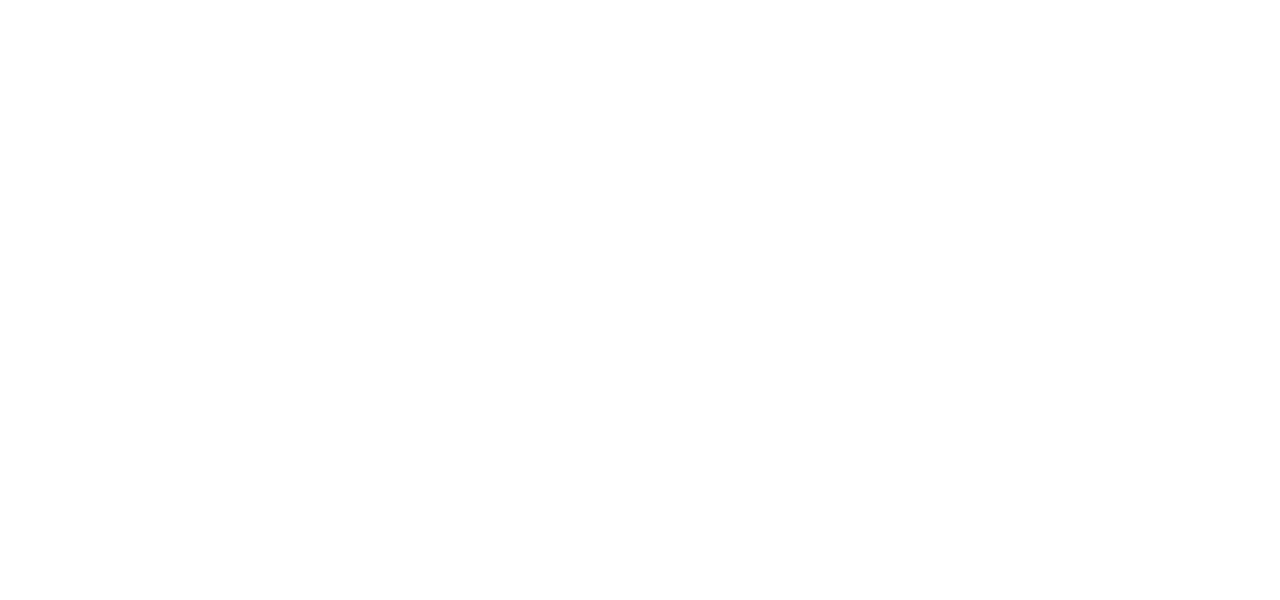
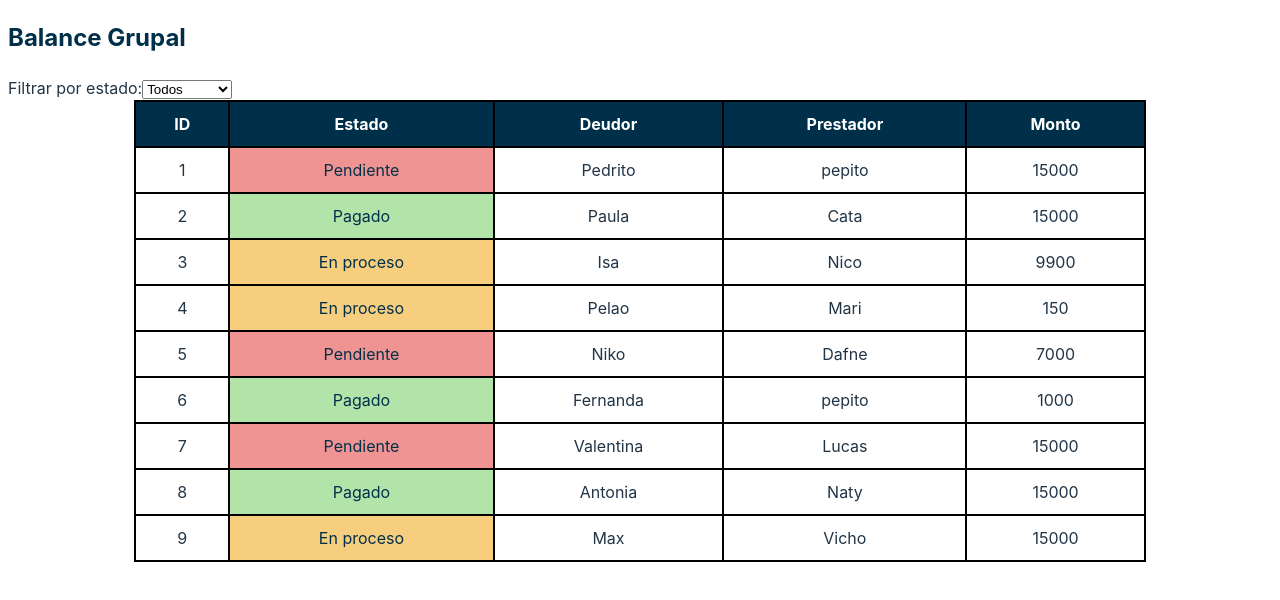
Before and after one commit to DafneValdivia/Frontend-DesarrolloSoftware, a React (Vite) app: page /group in a window 1280 px wide. Before the commit this address had no page. Shown: the top 600 px of the page. Built offline with nearby package versions, Linux system fonts and the light colour scheme.

Commit message:
Vista de Grupo

```diff
--- a/src/App.css
+++ b/src/App.css
@@ -66,6 +66,7 @@
 
 h2 {
   text-align: left;
+  color: #003049;
 }
 
 .foto {
--- a/src/Routing.jsx
+++ b/src/Routing.jsx
@@ -1,12 +1,14 @@
 import { Route, Routes } from 'react-router-dom';
 import App from './App';
 import TestComponents from './views/TestComponents';
+import GroupBalance from './views/GroupBalance';
 
 export default function Routing() {
     return (
         <Routes>
             <Route path="/" element={<App />} />
             <Route path="/groupcard" element={<TestComponents />} />
+            <Route path="/group" element={<GroupBalance />} />
         </Routes>
     )
 }
--- /dev/null
+++ b/src/views/GroupBalance.css
@@ -0,0 +1,39 @@
+/* Centrar la tabla en la página */
+table {
+    margin: 0 auto;
+    border-collapse: collapse; /* Elimina los espacios entre bordes */
+    width: 80%; /* Ajusta el ancho de la tabla como prefieras */
+}
+
+/* Bordes y color para la tabla */
+table, th, td {
+    border: 2px solid #000;
+}
+
+/* Estilos para el encabezado de la tabla */
+thead {
+    background-color: #003049; /* Color de fondo azul */
+    color: white; /* Color de letra blanco */
+}
+
+/* Agregar relleno a las celdas */
+th, td {
+    padding: 10px;
+    text-align: center;
+}
+
+/* Estilos para los diferentes estados */
+.estado-pendiente {
+    background-color: #ef9393;
+    color: #003049;
+}
+
+.estado-pagado {
+    background-color: #b2e4aa;
+    color: #003049;
+}
+
+.estado-en-proceso {
+    background-color: #f6ce7e;
+    color: #003049;
+}
--- /dev/null
+++ b/src/views/GroupBalance.jsx
@@ -0,0 +1,78 @@
+import React, { useState } from "react";
+import '../App.css';
+import './GroupBalance.css'
+
+export default function GroupBalance() {
+
+    const balanceData = [
+        {deuda_id: 1, state: "Pendiente", deudor: "Pedrito", prestador: "pepito", amount: 15000},
+        {deuda_id: 2, state: "Pagado", deudor: "Paula", prestador: "Cata", amount: 15000},
+        {deuda_id: 3, state: "En proceso", deudor: "Isa", prestador: "Nico", amount: 9900},
+        {deuda_id: 4, state: "En proceso", deudor: "Pelao", prestador: "Mari", amount: 150},
+        {deuda_id: 5, state: "Pendiente", deudor: "Niko", prestador: "Dafne", amount: 7000},
+        {deuda_id: 6, state: "Pagado", deudor: "Fernanda", prestador: "pepito", amount: 1000},
+        {deuda_id: 7, state: "Pendiente", deudor: "Valentina", prestador: "Lucas", amount: 15000},
+        {deuda_id: 8, state: "Pagado", deudor: "Antonia", prestador: "Naty", amount: 15000},
+        {deuda_id: 9, state: "En proceso", deudor: "Max", prestador: "Vicho", amount: 15000},
+    ]
+
+    const getStateClass = (state) => {
+        switch (state) {
+            case "Pendiente":
+                return "estado-pendiente";
+            case "Pagado":
+                return "estado-pagado";
+            case "En proceso":
+                return "estado-en-proceso";
+            default:
+                return "";
+        }
+    };
+
+    const [filter, setFilter] = useState("todos");
+    // Filtrar deudas según el estado seleccionado
+    const filteredData = balanceData.filter((deuda) => {
+        if (filter === "todos") return true; // Mostrar todas las deudas
+        return deuda.state === filter; // Filtrar por estado
+    });
+    return (
+        <div>
+            <h2>Balance Grupal</h2>
+
+            <label htmlFor="filter">Filtrar por estado:</label>
+            <select
+                id="filter"
+                value={filter}
+                onChange={(e) => setFilter(e.target.value)} // Actualizar el filtro al cambiar
+            >
+                <option value="todos">Todos</option>
+                <option value="Pendiente">Pendientes</option>
+                <option value="Pagado">Pagados</option>
+                <option value="En proceso">En proceso</option>
+            </select>
+
+            <table>
+                <thead>
+                    <tr>
+                        <th>ID</th>
+                        <th>Estado</th>
+                        <th>Deudor</th>
+                        <th>Prestador</th>
+                        <th>Monto</th>
+                    </tr>
+                </thead>
+                <tbody>
+                    {filteredData.map((deuda) => (
+                        <tr key={deuda.deuda_id}>
+                            <td>{deuda.deuda_id}</td>
+                            <td className={getStateClass(deuda.state)}>{deuda.state}</td>
+                            <td>{deuda.deudor}</td>
+                            <td>{deuda.prestador}</td>
+                            <td>{deuda.amount}</td>
+                        </tr>
+                    ))}
+                </tbody>
+            </table>
+        </div>
+    )
+}
```
